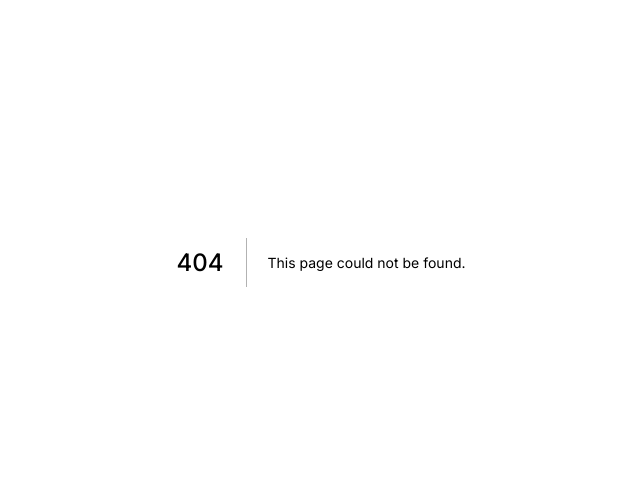
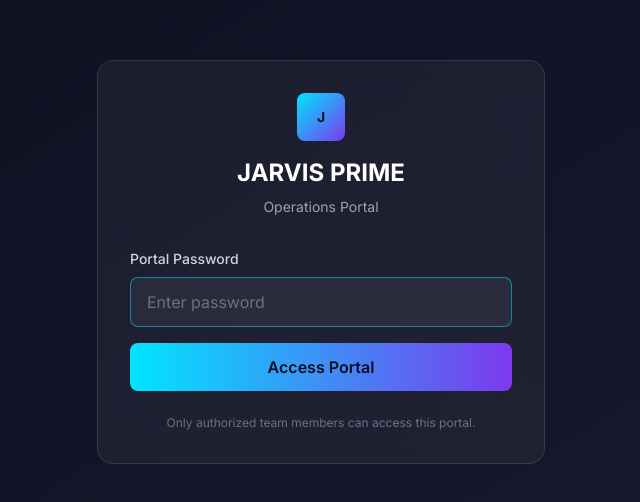
Before and after one commit to Singhscode/jarvis-prime, a Next.js app in the folder apps/site/: page /portal-auth in a window 1280 px wide. Before the commit this address had no page. Shown: the part 138-640 px from the top of the page, without its empty margins (319-959 px from the left). Built offline with nearby package versions, Linux system fonts and the light colour scheme.

Commit message:
Add password protection to operations portal (dashboard, leads, tasks)

```diff
--- /dev/null
+++ b/apps/site/src/app/api/portal-auth/route.ts
@@ -0,0 +1,28 @@
+import { NextResponse } from 'next/server';
+
+export async function POST(request: Request) {
+  try {
+    const { password } = await request.json();
+
+    // Get the correct password from env (you'll set this in Vercel)
+    const correctPassword = process.env.PORTAL_PASSWORD || 'jarvis2026';
+
+    if (password === correctPassword) {
+      // Set an HttpOnly cookie (more secure than localStorage)
+      const response = NextResponse.json({ ok: true });
+      response.cookies.set('portal_authenticated', 'true', {
+        httpOnly: true,
+        secure: process.env.NODE_ENV === 'production',
+        sameSite: 'lax',
+        maxAge: 60 * 60 * 24 * 7, // 7 days
+        path: '/',
+      });
+      return response;
+    } else {
+      return NextResponse.json({ error: 'Invalid password' }, { status: 401 });
+    }
+  } catch (error) {
+    console.error('[portal-auth] Error:', error);
+    return NextResponse.json({ error: 'Server error' }, { status: 500 });
+  }
+}
--- /dev/null
+++ b/apps/site/src/app/portal-auth/page.tsx
@@ -0,0 +1,95 @@
+'use client';
+
+import { useState } from 'react';
+import { useRouter } from 'next/navigation';
+
+export default function PortalAuth() {
+  const [password, setPassword] = useState('');
+  const [error, setError] = useState('');
+  const [loading, setLoading] = useState(false);
+  const router = useRouter();
+
+  const handleSubmit = (e: React.FormEvent) => {
+    e.preventDefault();
+    setError('');
+    setLoading(true);
+
+    // Simple client-side check (for basic protection)
+    // The real password is set as an env var
+    const correctPassword = process.env.NEXT_PUBLIC_PORTAL_PASSWORD || 'jarvis2026';
+
+    if (password === correctPassword) {
+      // Set auth flag + cookie via API
+      fetch('/api/portal-auth', {
+        method: 'POST',
+        headers: { 'Content-Type': 'application/json' },
+        body: JSON.stringify({ password }),
+      })
+        .then((res) => {
+          if (res.ok) {
+            router.push('/dashboard');
+          } else {
+            setError('Authentication failed. Please try again.');
+            setLoading(false);
+          }
+        })
+        .catch(() => {
+          setError('Network error. Please try again.');
+          setLoading(false);
+        });
+    } else {
+      setError('Incorrect password. Try again.');
+      setLoading(false);
+    }
+  };
+
+  return (
+    <div className="min-h-screen flex items-center justify-center bg-gradient-to-br from-slate-950 to-slate-900">
+      <div className="w-full max-w-md">
+        <div className="rounded-2xl border border-white/10 bg-white/5 backdrop-blur-xl p-8">
+          <div className="mb-8 text-center">
+            <div className="inline-flex h-12 w-12 items-center justify-center rounded-lg bg-gradient-to-br from-cyan-400 to-purple-500 text-sm font-bold text-slate-950 mb-4">
+              J
+            </div>
+            <h1 className="text-2xl font-bold text-white">JARVIS PRIME</h1>
+            <p className="mt-2 text-sm text-gray-400">Operations Portal</p>
+          </div>
+
+          <form onSubmit={handleSubmit} className="space-y-4">
+            <div>
+              <label className="block text-sm font-medium text-gray-300 mb-2">
+                Portal Password
+              </label>
+              <input
+                type="password"
+                value={password}
+                onChange={(e) => setPassword(e.target.value)}
+                placeholder="Enter password"
+                className="w-full rounded-lg border border-white/10 bg-white/5 px-4 py-3 text-white placeholder-gray-500 outline-none transition-colors focus:border-cyan-400/50"
+                autoFocus
+              />
+            </div>
+
+            {error && (
+              <div className="rounded-lg bg-red-500/10 border border-red-500/20 px-4 py-3 text-sm text-red-400">
+                {error}
+              </div>
+            )}
+
+            <button
+              type="submit"
+              disabled={loading}
+              className="w-full rounded-lg bg-gradient-to-r from-cyan-400 to-purple-500 px-4 py-3 font-semibold text-slate-950 transition-all hover:shadow-lg hover:shadow-cyan-400/30 disabled:opacity-60"
+            >
+              {loading ? 'Unlocking...' : 'Access Portal'}
+            </button>
+          </form>
+
+          <p className="mt-6 text-center text-xs text-gray-500">
+            Only authorized team members can access this portal.
+          </p>
+        </div>
+      </div>
+    </div>
+  );
+}
```
Also changed, not shown: apps/site/src/middleware.ts (added, +26 -0 lines).
